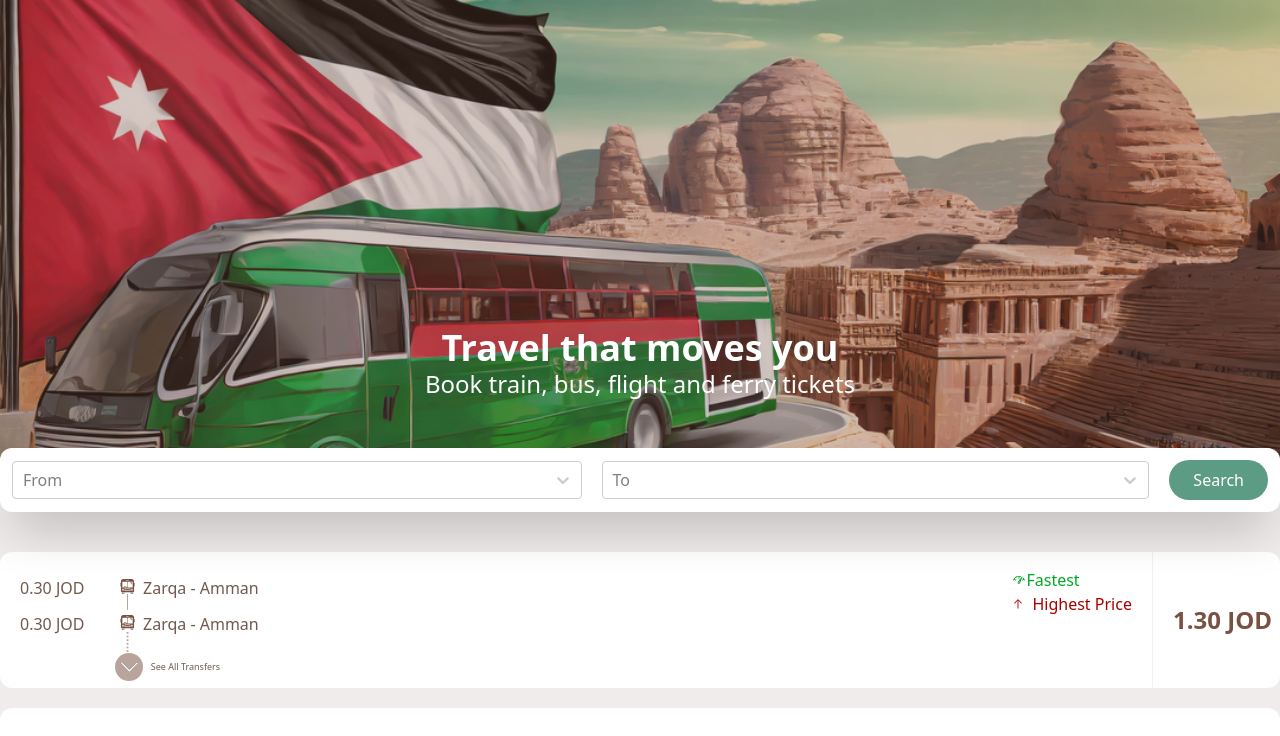
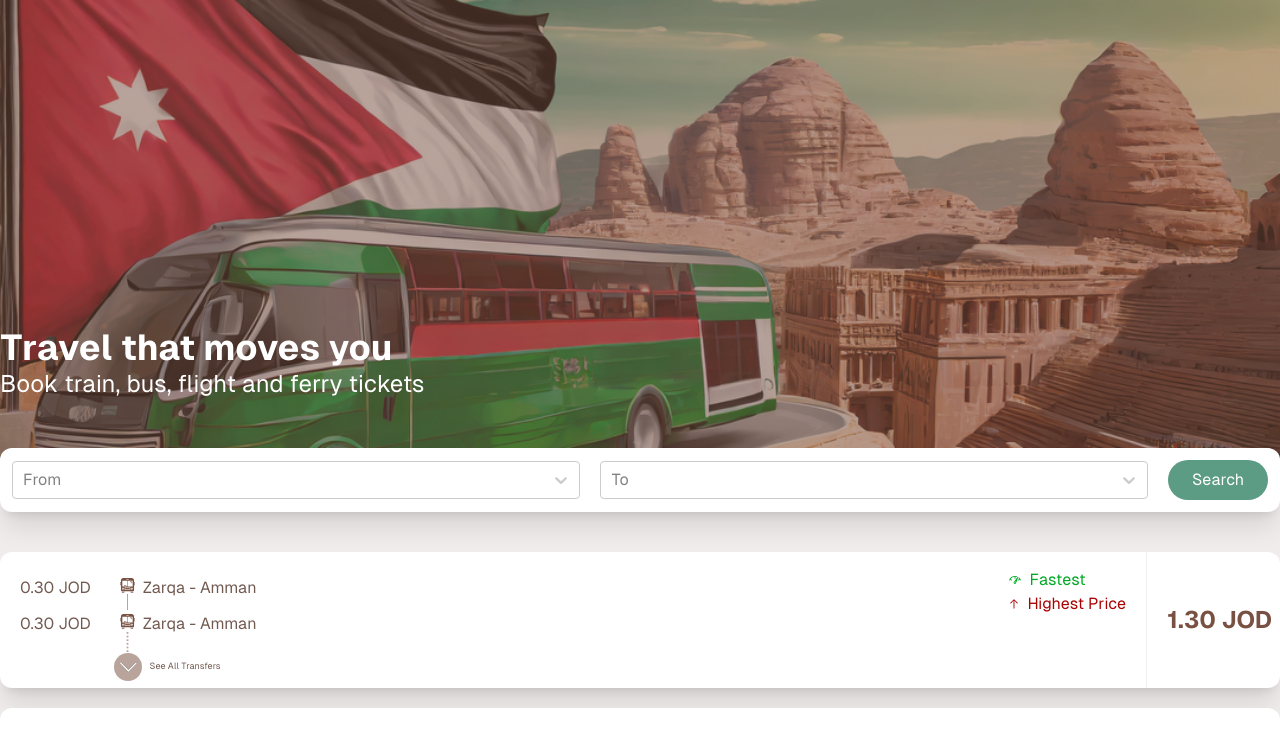
Before and after one commit to Malkawi98/Jordan-bus-ui, a React (Vite) app: page / in a window 1280 px wide. Shown: the top 736 px of the page. Built offline with nearby package versions, Linux system fonts and the light colour scheme.

Commit message:
fix alignment

```diff
--- a/src/App.tsx
+++ b/src/App.tsx
@@ -3,24 +3,25 @@ import RouteCard from "./Components/RouteCard.tsx";
 import {Infographic} from "./Components/Infographic.tsx";
 
 function App() {
-    return (<div className="bg-hot-pink h-full">
+    return (<div className="bg-hot-pink h-full font-Geist">
         <div className="relative min-h-30rem">
-            <div className="absolute inset-0 bg-cover bg-center bg-no-repeat bg-bus">
-            </div>
+            <div className="absolute inset-0 bg-cover bg-center bg-no-repeat bg-bus"></div>
 
-            <div className="absolute inset-0 bg-brown-52 opacity-60"></div>
-            <div className="absolute text-white bottom-20 flex justify-center flex-col items-center text-center w-full">
-                <div className="font-bold text-4xl">
-                    Travel that moves you
-                </div>
-                <div className="text-2xl">
-                    Book train, bus, flight and ferry tickets
+            <div className="absolute inset-0 bg-brown-52"></div>
+            <div className="container mx-auto">
+                <div className="absolute text-white bottom-20 flex justify-center flex-col w-full">
+                    <div className="font-bold text-4xl">
+                        Travel that moves you
+                    </div>
+                    <div className="text-2xl">
+                        Book train, bus, flight and ferry tickets
+                    </div>
                 </div>
             </div>
         </div>
         <div className='container mx-auto'>
             <div
-                className="shadow-2xl flex gap-x-5 items-center justify-center rounded-xl bg-white p-3 relative -mt-8 z-10 mb-10">
+                className="shadow-xl flex gap-x-5 items-center justify-center rounded-xl bg-white p-3 relative -mt-8 z-10 mb-10">
                 <Select
                     classNames={customClassNames}
                     placeholder={"From"} className="rounded flex-grow"/>
--- a/src/Components/Infographic.tsx
+++ b/src/Components/Infographic.tsx
@@ -1,7 +1,7 @@
 import carFlag from "../assets/images/car-flag.png";
 export const Infographic = () => {
     return (
-        <div className="shadow-sm bg-white pl-7 rounded-xl max-md:pl-5 my-5 ">
+        <div className="shadow-xl bg-white pl-7 rounded-xl max-md:pl-5 my-5 ">
             <div className="gap-5 flex max-md:flex-col max-md:items-stretch max-md:gap-0">
                 <div className="flex flex-col items-stretch w-[59%] max-md:w-full max-md:ml-0">
                     <div className="text-brown-dark  text-4xl font-bold my-auto max-md:max-w-full ">
--- a/src/Components/RouteCard.tsx
+++ b/src/Components/RouteCard.tsx
@@ -4,7 +4,7 @@ import topSpeed from "../assets/images/top-speed.svg";
 import topArrow from "../assets/images/arrow-up.svg";
 
 function RouteCard() {
-    return (<div className="bg-white rounded-xl text-brown-light">
+    return (<div className="bg-white rounded-xl text-brown-light shadow-xl">
         <div className="flex justify-between">
             <div className="flex flex-col px-5 py-6">
 
@@ -44,7 +44,7 @@ function RouteCard() {
                     <div className="grid grid-cols-trip">
                 <span>
                 </span>
-                        <div className="relative right-[5%] top-[60%] flex items-center">
+                        <div className="relative right-[6%] top-[60%] flex items-center">
                             <img className="bg-brown-52 rounded-full p-1 mr-2" src={arrow} alt=""/>
                             <p className="text-[9px]">See All Transfers</p>
                         </div>
@@ -55,7 +55,7 @@ function RouteCard() {
 
             <div className="flex gap-x-3">
                 <div className="py-4 px-2">
-                    <div className='text-green flex'>
+                    <div className='text-green flex gap-x-2'>
                         <img src={topSpeed} alt="top speed"/>
                         <div>
                             Fastest
--- a/src/index.css
+++ b/src/index.css
@@ -3,5 +3,18 @@
 @tailwind utilities;
 
 body {
-  background: #f1ecec;
+    background: #f1ecec;
 }
+@font-face {
+    font-family: 'Geist';
+    src: url("./assets/fonts/Geist-Regular.woff2") format('woff2');
+    font-weight: normal;
+    font-style: normal;
+}
+
+@font-face {
+    font-family: 'Geist';
+    src: url("./assets/fonts/Geist-Bold.woff2") format('woff2');
+    font-weight: bold;
+    font-style: normal;
+}
--- a/tailwind.config.js
+++ b/tailwind.config.js
@@ -33,6 +33,9 @@ export default {
       gridTemplateColumns: {
         'trip': '100px 1fr',
       },
+      fontFamily: {
+        'sans': ['Geist', 'sans-serif'],
+      },
     },
   },
   plugins: [],
```
Also changed, not shown: src/assets/fonts/Geist-Bold.woff2 (added), src/assets/fonts/Geist-Regular.woff2 (added).
